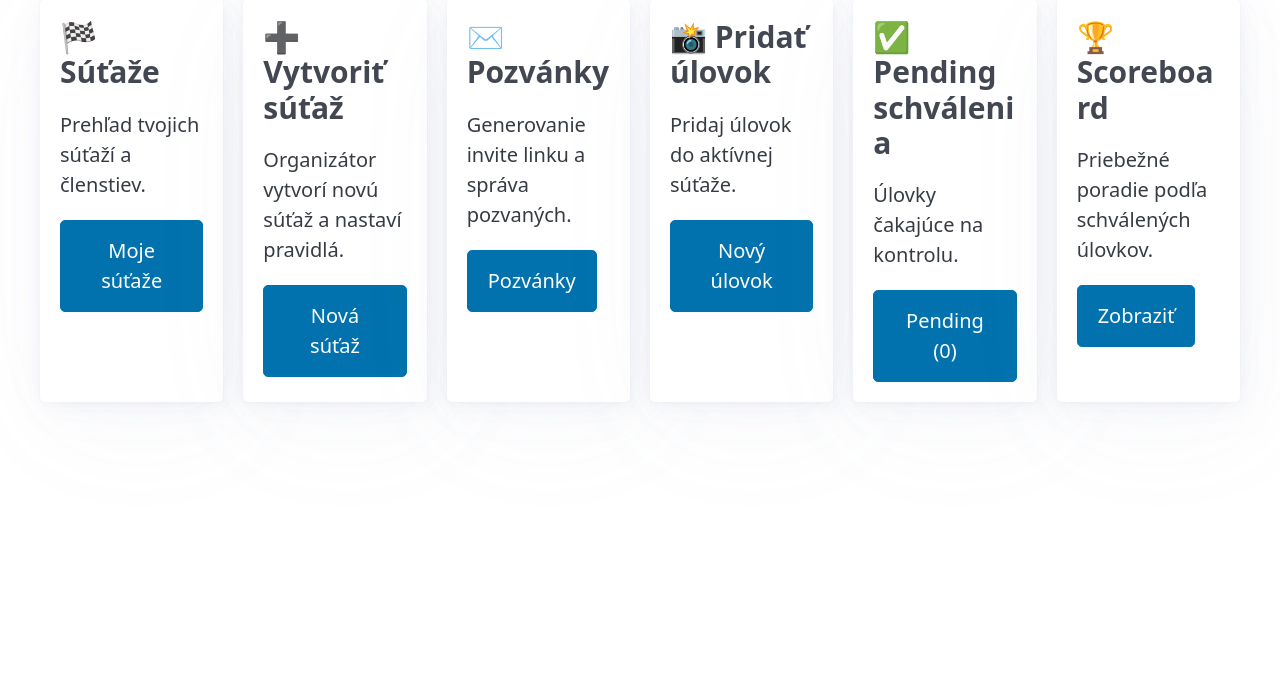
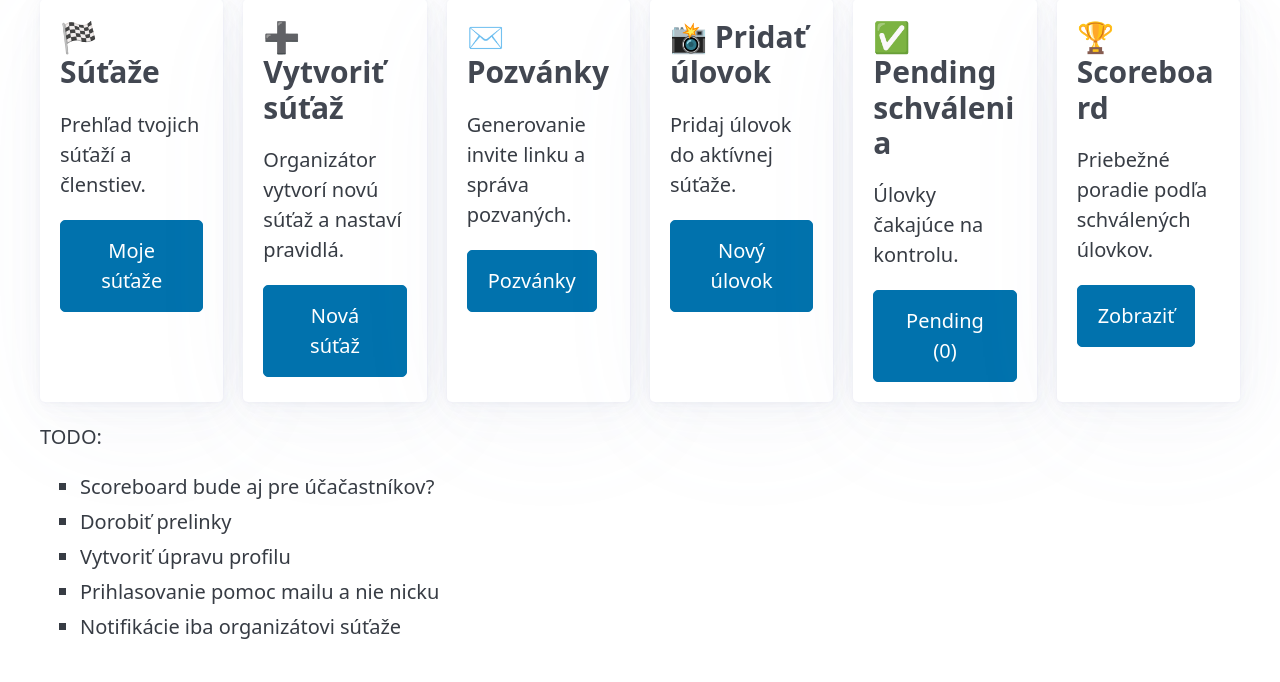
Before and after one commit to MarekB1/fishing-app, a Django app: page /dashboard/ in a window 1280 px wide. Shown: the part 206-888 px from the top of the page. Before the commit the page ends 613 px from the top, so only its background shows below. Run offline with Django 4.2, Linux system fonts and the light colour scheme; a user stored in the database is signed in; some libraries are stand-ins or nearby versions.

Commit message:
Working mail reset / added TODO

```diff
--- a/data.json
+++ b/data.json
@@ -597,7 +597,7 @@
   "pk": 1,
   "fields": {
     "name": "Test competition",
-    "description": "Sk˙Üka Ŕi to ide",
+    "description": "Skúška či to ide",
     "starts_at": "2026-01-30T13:15:26Z",
     "ends_at": "2026-01-30T14:30:37Z",
     "scoring_rules": {},
--- a/templates/core/dashboard.html
+++ b/templates/core/dashboard.html
@@ -43,5 +43,15 @@
         <a href="#" role="button">Zobraziť</a>
       </article>
     </div>
+
+    <p>TODO:
+        <ul>
+            <li>Scoreboard bude aj pre účačastníkov?</li>
+            <li>Dorobiť prelinky</li>
+            <li>Vytvoriť úpravu profilu</li>
+            <li>Prihlasovanie pomoc mailu a nie nicku</li>
+            <li>Notifikácie iba organizátovi súťaže</li>
+        </ul>
+    </p>
   </section>
 {% endblock %}
```
Also changed, not shown: config/settings.py (+10 -5 lines), templates/competitions/my_competitions.html (+9 -0 lines).
